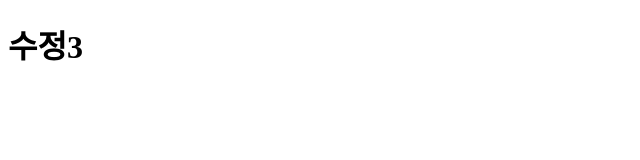
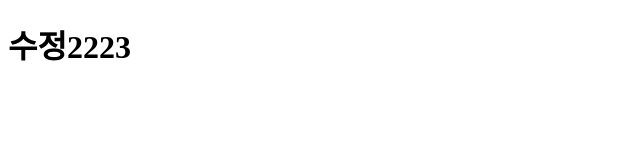
Before and after one commit to yoo-chanhee/res, a plain HTML site: page a.html in a window 1280 px wide. Shown: the full height of the page, 0-640 px from the left. Drawn offline with Linux system fonts and the light colour scheme.

Commit message:
'four-commit'

```diff
--- a/a.html
+++ b/a.html
@@ -4,6 +4,6 @@
         <meta charset="utf-8">
     </head>
     <body>
-        <h1>수정3</h1>
+        <h1>수정2223</h1>
     </body>
 </html>
```
